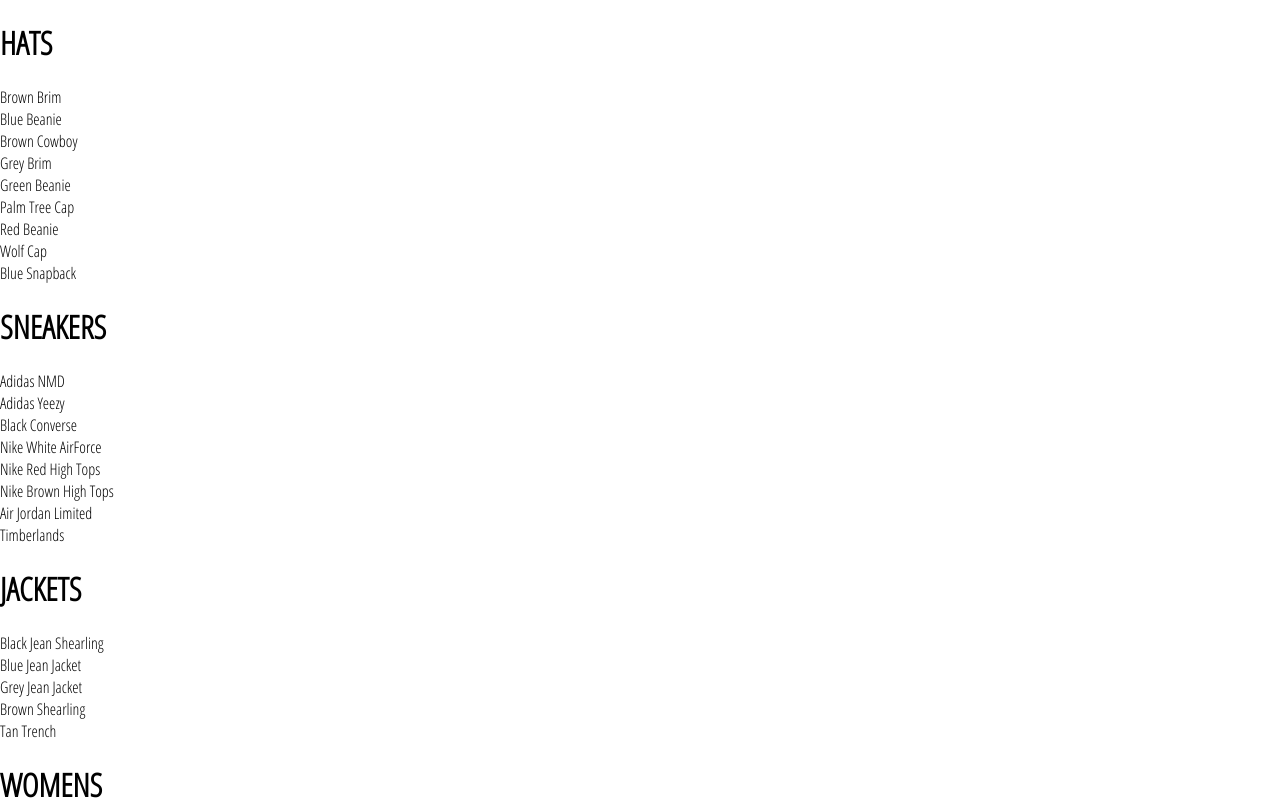
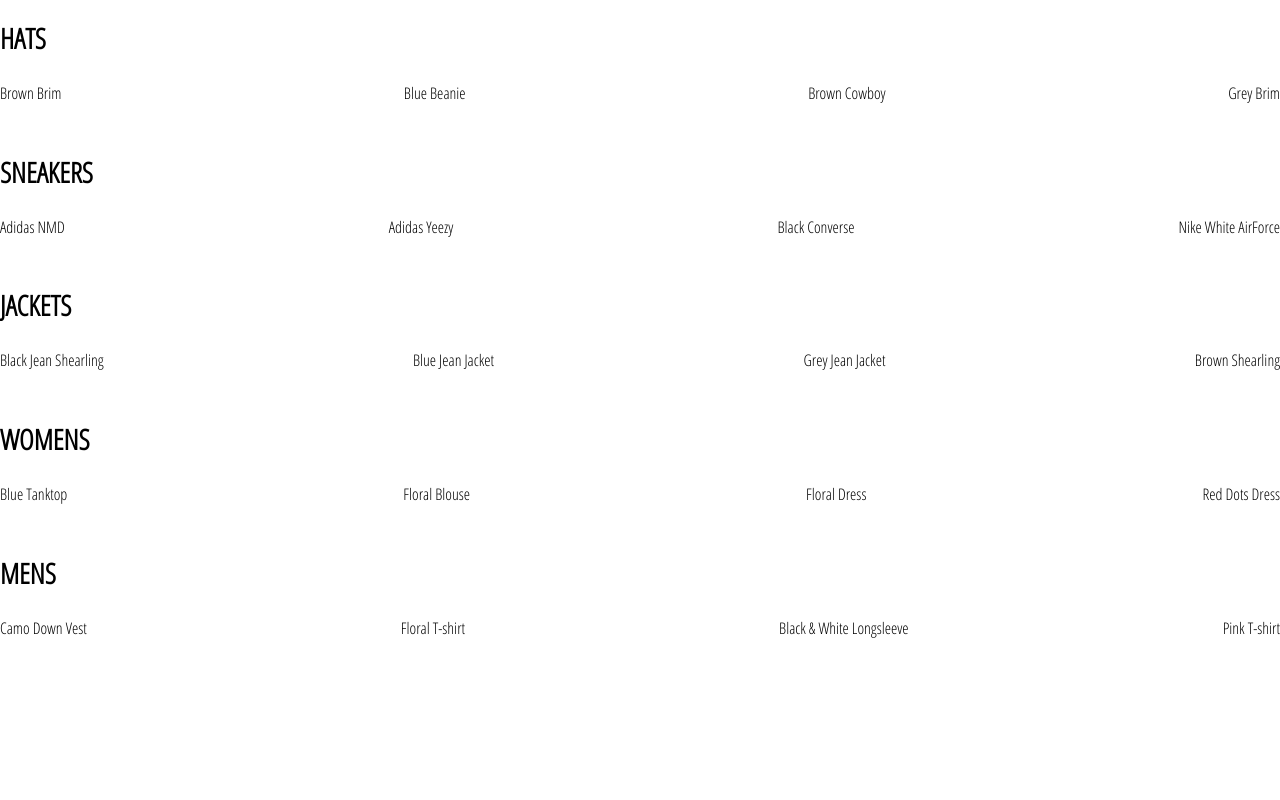
Before and after one commit to heuzin/crwn-clotihing, a React (Create React App) app: page /shop in a window 1280 px wide. Shown: the top 800 px of the page. Built offline with nearby package versions, Linux system fonts and the light colour scheme.

Commit message:
styles for collection preview

```diff
--- a/src/components/collection-preview/collection-preview.component.jsx
+++ b/src/components/collection-preview/collection-preview.component.jsx
@@ -1,11 +1,14 @@
 import React from 'react';
+import './collection-preview.styles.scss';
 
 const CollectionPreview = ({ title, items }) => (
     <div className='collection-preview'>
         <h1 className='title'>{title.toUpperCase()}</h1>
         <div className='preview'>
             {
-                items.map((item) => (
+                items
+                .filter((item, idx) => idx < 4)
+                .map((item) => (
                     <div key={item.id}>{item.name}</div>
                 ))
             }
--- /dev/null
+++ b/src/components/collection-preview/collection-preview.styles.scss
@@ -0,0 +1,15 @@
+.collection-preview {
+  display: flex;
+  flex-direction: column;
+  margin-bottom: 30px;
+
+  .title {
+    font-size: 28px;
+    margin-bottom: 25px;
+  }
+
+  .preview {
+    display: flex;
+    justify-content: space-between;
+  }
+}
```
